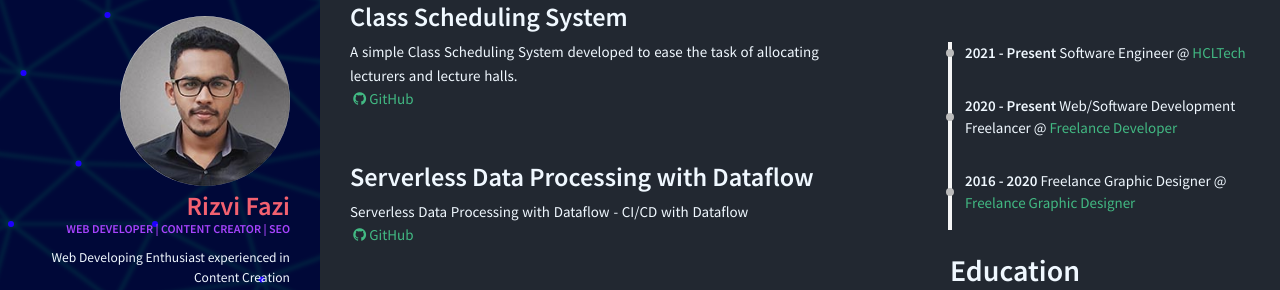
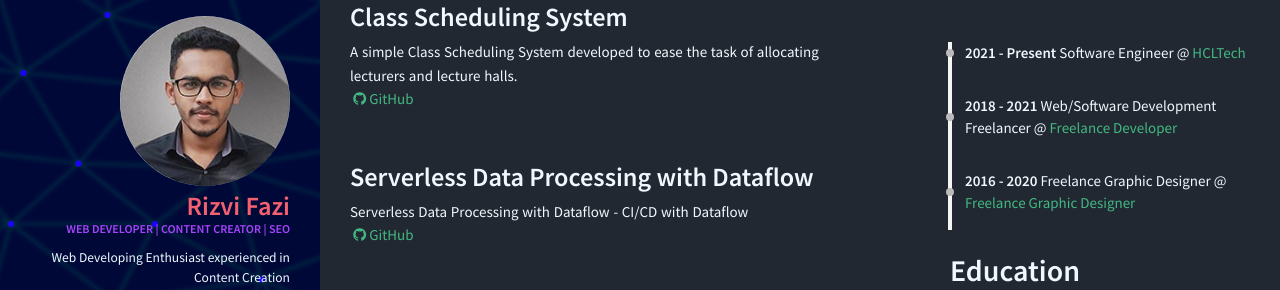
Before and after one commit to rizvifazi/rizvifazi.github.io, a Jekyll site: the page built from resume.html, in a window 1280 px wide. Shown: the part 482-772 px from the top of the page. Built offline with Jekyll 4.4.1, drawn with Linux system fonts in a browser that asks for light colours; nearby versions of some CDN libraries.

Commit message:
Update careers.yml

```diff
--- a/_data/index/careers.yml
+++ b/_data/index/careers.yml
@@ -17,7 +17,7 @@
 
 - name: Freelance Developer
   link: https://rizvifazi.github.io/
-  date: 2020 - Present
+  date: 2018 - 2021
   job: Web/Software Development Freelancer
 
 - name: Freelance Graphic Designer
```
